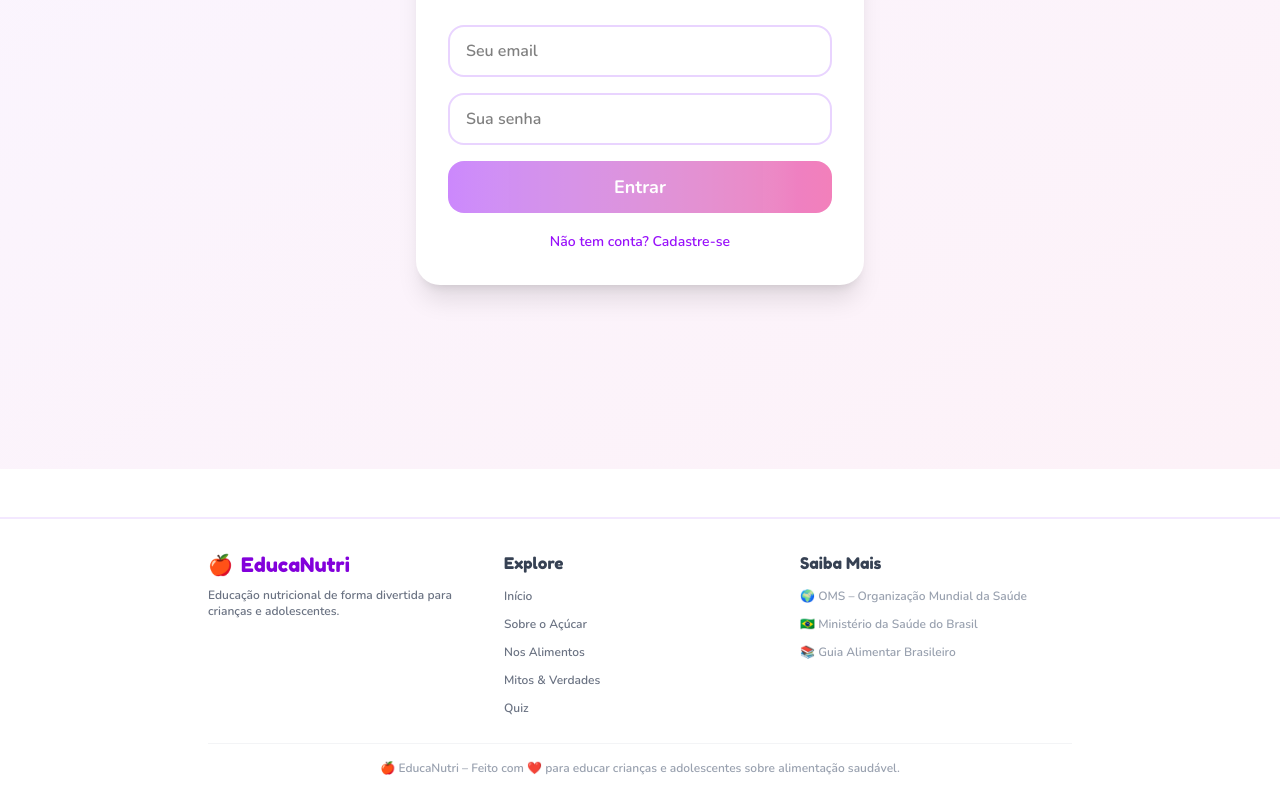
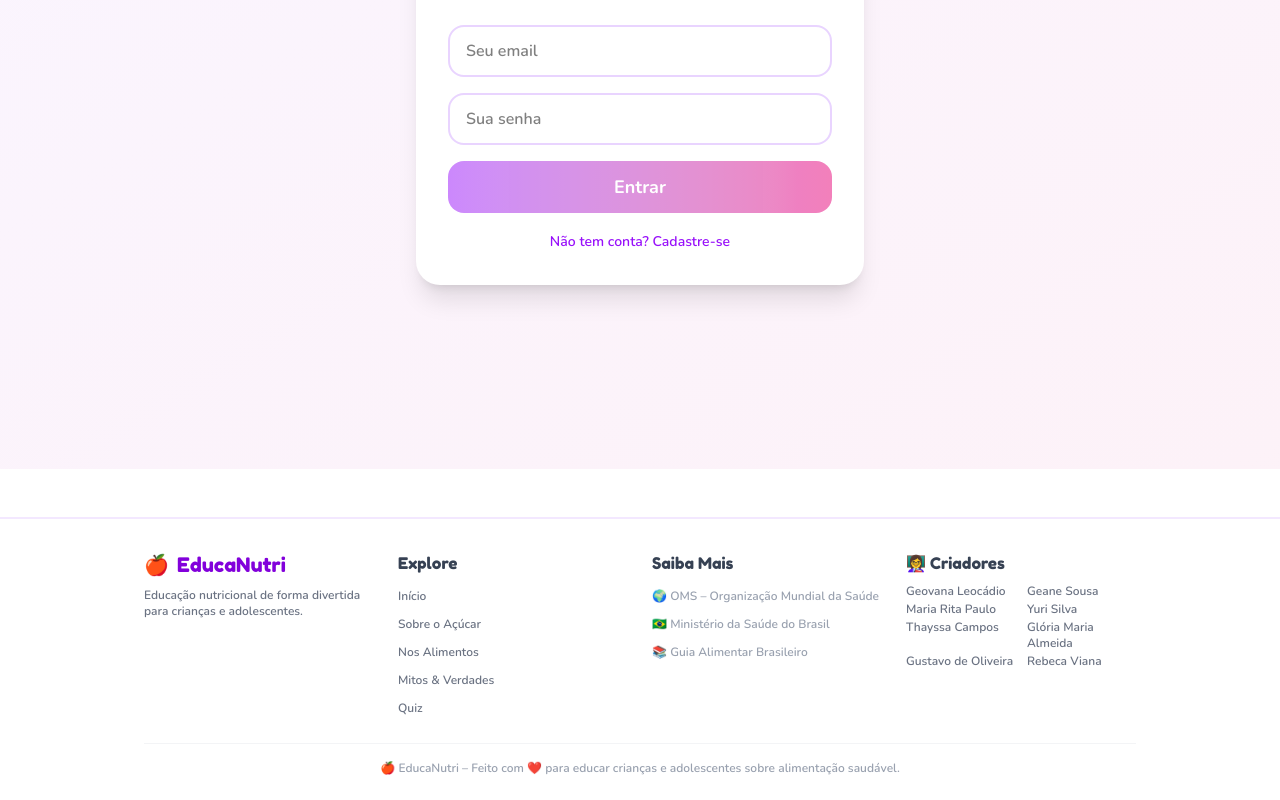
Before and after one commit to glomari1507-lang/Educanutri, a React (Vite) app: page /login in a window 1280 px wide. Shown: the part 389-1189 px from the top of the page. Built offline with nearby package versions, Linux system fonts and the light colour scheme; no server answers.

Commit message:
Update Footer.tsx

```diff
--- a/src/components/Footer.tsx
+++ b/src/components/Footer.tsx
@@ -3,10 +3,22 @@ import { useNavigate } from "react-router-dom";
 export default function Footer() {
   const navigate = useNavigate();
 
+  const creators = [
+    "Geovana Leocádio",
+    "Geane Sousa",
+    "Maria Rita Paulo",
+    "Yuri Silva",
+    "Thayssa Campos",
+    "Glória Maria Almeida",
+    "Gustavo de Oliveira",
+    "Rebeca Viana",
+  ];
+
   return (
     <footer className="mt-12 border-t-2 border-purple-100 bg-white pb-6 pt-8">
-      <div className="mx-auto max-w-4xl px-4">
-        <div className="mb-6 grid gap-6 sm:grid-cols-3">
+      <div className="mx-auto max-w-5xl px-4">
+        <div className="mb-6 grid gap-6 sm:grid-cols-2 md:grid-cols-4">
+          {/* Sobre */}
           <div>
             <div className="mb-2 flex items-center gap-2 font-['Fredoka_One'] text-xl text-purple-700">
               <span>🍎</span> EducaNutri
@@ -15,6 +27,8 @@ export default function Footer() {
               Educação nutricional de forma divertida para crianças e adolescentes.
             </p>
           </div>
+
+          {/* Explore */}
           <div>
             <h4 className="mb-2 font-['Fredoka_One'] text-base text-gray-700">Explore</h4>
             <ul className="space-y-1">
@@ -36,6 +50,8 @@ export default function Footer() {
               ))}
             </ul>
           </div>
+
+          {/* Saiba Mais */}
           <div>
             <h4 className="mb-2 font-['Fredoka_One'] text-base text-gray-700">Saiba Mais</h4>
             <ul className="space-y-1">
@@ -71,7 +87,20 @@ export default function Footer() {
               </li>
             </ul>
           </div>
+
+          {/* Criadores */}
+          <div>
+            <h4 className="mb-2 font-['Fredoka_One'] text-base text-gray-700">👩‍🏫 Criadores</h4>
+            <ul className="grid grid-cols-2 gap-x-3 gap-y-0.5">
+              {creators.map((name) => (
+                <li key={name} className="font-['Nunito'] text-xs font-semibold text-gray-500">
+                  {name}
+                </li>
+              ))}
+            </ul>
+          </div>
         </div>
+
         <div className="border-t border-gray-100 pt-4 text-center">
           <p className="font-['Nunito'] text-xs font-semibold text-gray-400">
             🍎 EducaNutri – Feito com ❤️ para educar crianças e adolescentes sobre alimentação saudável.
@@ -80,4 +109,4 @@ export default function Footer() {
       </div>
     </footer>
   );
-}
+            }
```
